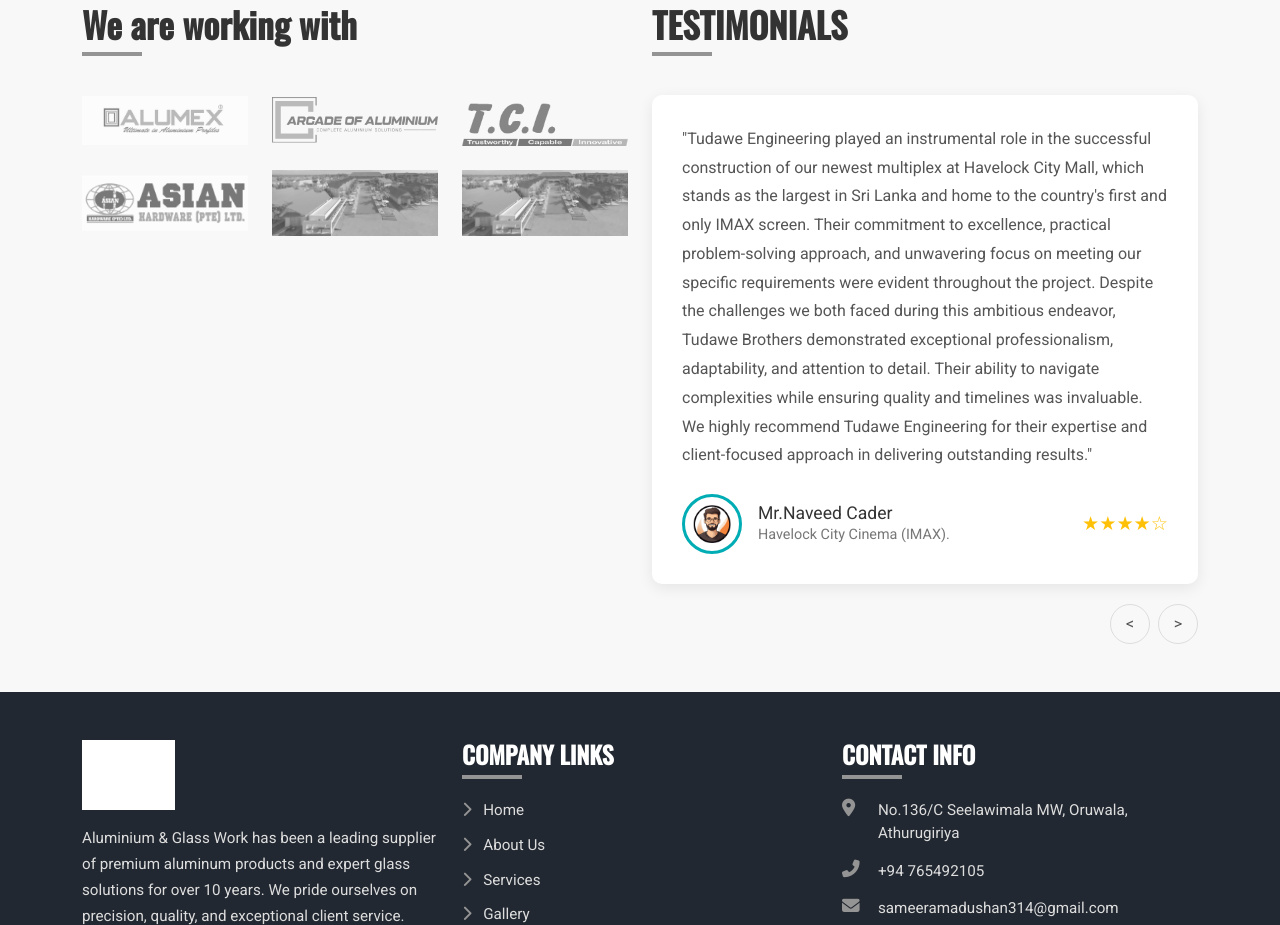
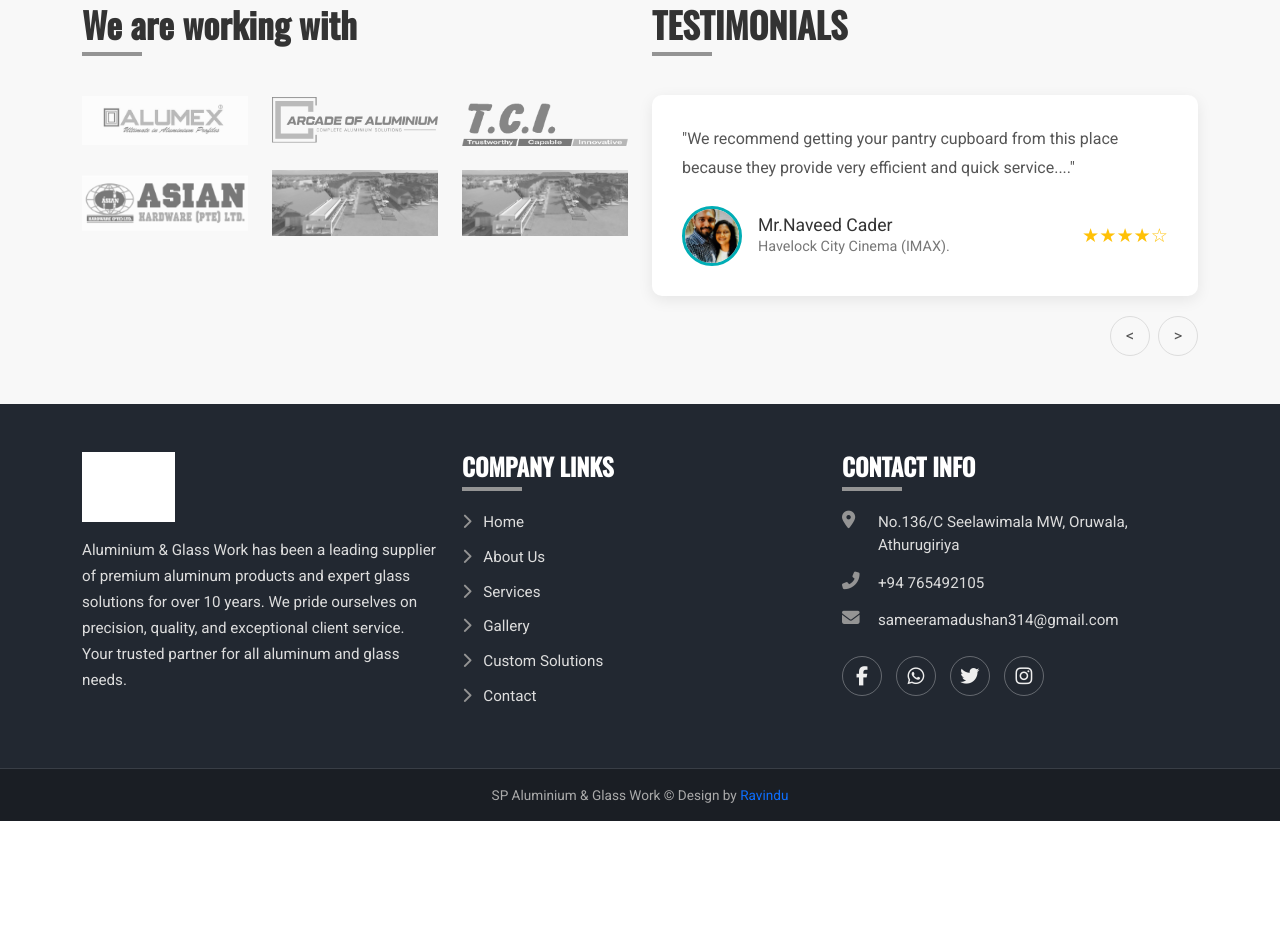
Before and after one commit to rKaushalya/SP-Aluminium-website, a plain HTML site: page index.html in a window 1280 px wide. Shown: the part 3598-4523 px from the top of the page. After the commit the page ends 4419 px from the top, so only its background shows below. Drawn offline with nearby package versions, Linux system fonts and the light colour scheme; grey boxes are pictures that could not be loaded; a web font is replaced by a local one.

Commit message:
restimonials update

```diff
--- a/index.html
+++ b/index.html
@@ -284,20 +284,11 @@
                         <div class="testimonial-item active"> <!-- Add 'active' class to the first one -->
                             <div class="testimonial-card">
                                 <div class="testimonial-text">
-                                    <p>"Tudawe Engineering played an instrumental role in the successful construction
-                                    of our newest multiplex at Havelock City Mall, which stands as the largest in Sri
-                                    Lanka and home to the country's first and only IMAX screen. Their commitment
-                                    to excellence, practical problem-solving approach, and unwavering focus on
-                                    meeting our specific requirements were evident throughout the project. Despite
-                                    the challenges we both faced during this ambitious endeavor, Tudawe Brothers
-                                    demonstrated exceptional professionalism, adaptability, and attention to
-                                    detail. Their ability to navigate complexities while ensuring quality and
-                                    timelines was invaluable. We highly recommend Tudawe Engineering for their
-                                    expertise and client-focused approach in delivering outstanding results."</p>
+                                    <p>"We recommend getting your pantry cupboard from this place because they provide very efficient and quick service...."</p>
                                 </div>
                                 <div class="testimonial-footer d-flex align-items-center justify-content-between mt-4">
                                     <div class="d-flex align-items-center">
-                                        <img src="assest/image/profile/profile.png" alt="Mr.Naveed Cader" class="client-avatar rounded-circle me-3">
+                                        <img src="assest/image/clients/client1.jpeg" alt="Mr.Naveed Cader" class="client-avatar rounded-circle me-3">
                                         <div>
                                             <h5 class="mb-0">Mr.Naveed Cader</h5>
                                             <p class="mb-0 text-muted">Havelock City Cinema (IMAX).</p>
@@ -318,7 +309,7 @@
                                 </div>
                                 <div class="testimonial-footer d-flex align-items-center justify-content-between mt-4">
                                     <div class="d-flex align-items-center">
-                                        <img src="assest/image/profile/profile.png" alt="Jane Doe" class="client-avatar rounded-circle me-3">
+                                        <img src="assest/image/clients/client2.jpeg" alt="Jane Doe" class="client-avatar rounded-circle me-3">
                                         <div>
                                             <h5 class="mb-0">Jane Doe</h5>
                                             <p class="mb-0 text-muted">CEO, Tech Solutions Inc.</p>
```
Also changed, not shown: assest/image/clients/client1.jpeg (added), assest/image/clients/client2.jpeg (added), 1 other file.
